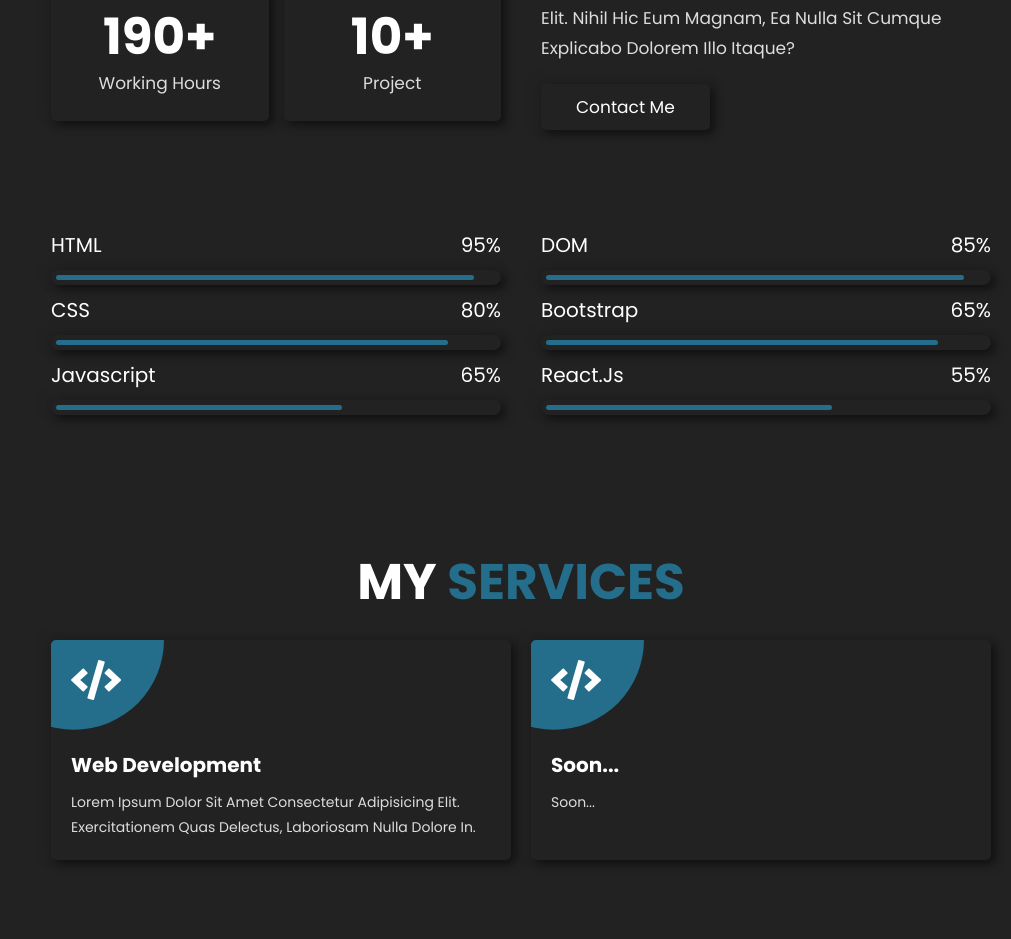
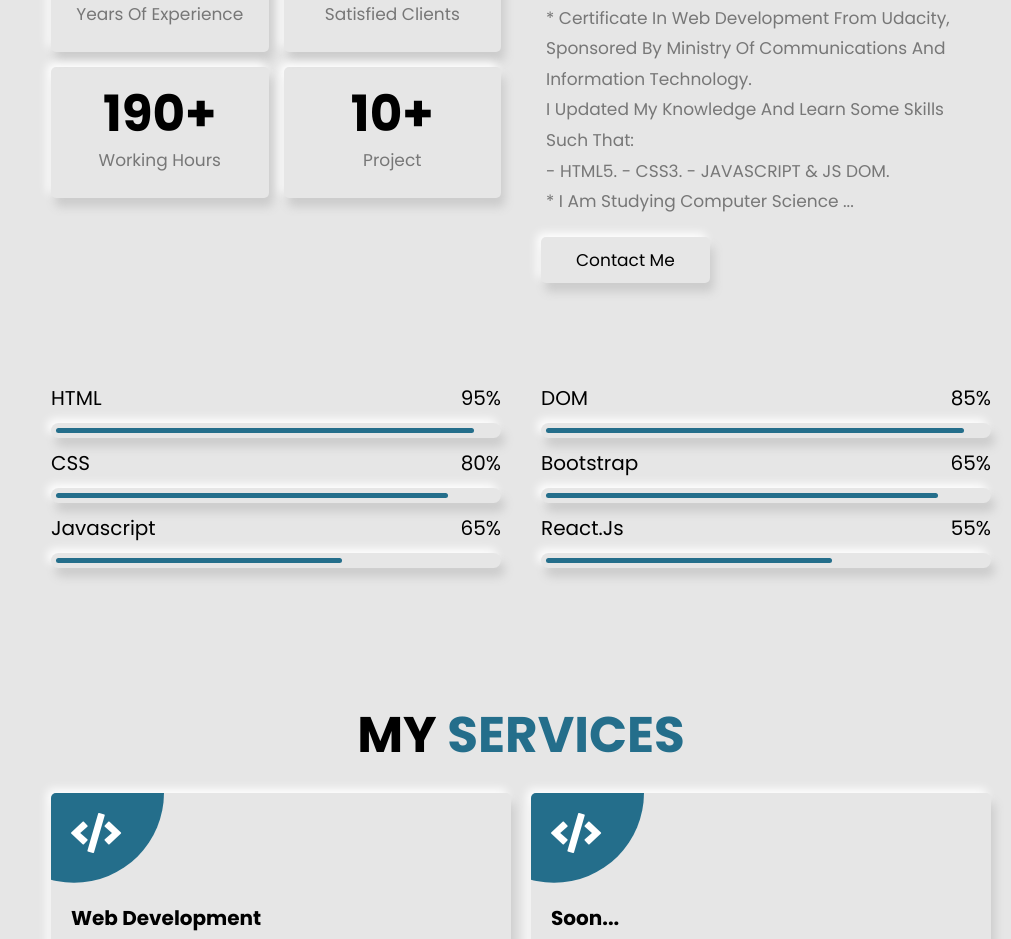
Before and after one commit to HendMF/Portfolio, a plain HTML site: page index.html in a window 1280 px wide. Shown: the part 1079-2018 px from the top of the page, without its empty margins (269-1280 px from the left). Drawn offline with nearby package versions, Linux system fonts and the light colour scheme.

Commit message:
some idit

```diff
--- a/css/style.css
+++ b/css/style.css
@@ -2,14 +2,12 @@
 
 :root {
   --blue: #246e8b;
-
-  --black: #fff;
-  --light-color: #ddd;
-  --bg-color: #222;
-  --border: 0.1rem solid rgba(0, 0, 0, 0.4);
-  --box-shadow: 0.4rem 0.4rem 1rem #111, -0.4rem -0.4rem 1rem #222;
-  --box-shadow-inset: 0.4rem 0.4rem 1rem #111 inset,
-    -0.4rem -0.4rem 1rem #222 inset;
+  --light-color: #777;
+  --bg-color: #e6e6e6;
+  --border: 0.1rem solid rgba(0, 0, 0, 0.2);
+  --box-shadow: 0.4rem 0.9rem 1rem #ccc, -0.4rem -0.4rem 1rem #fff;
+  --box-shadow-inset: 0.4rem 0.4rem 1rem #ccc inset,
+    -0.4rem -0.4rem 1rem #fff inset;
 }
 
 * {
@@ -30,20 +28,21 @@ html {
   scroll-behavior: smooth;
 }
 
-  body {
+body {
   background: var(--bg-color);
   padding-left: 30rem;
 }
 
 body.active {
-  --black: #444;
-  --light-color: #777;
-  --bg-color: #e6e6e6;
-  --border: 0.1rem solid rgba(0, 0, 0, 0.2);
-  --box-shadow: 0.4rem 0.4rem 1rem #ccc, -0.4rem -0.4rem 1rem #fff;
-  --box-shadow-inset: 0.4rem 0.4rem 1rem #ccc inset,
-    -0.4rem -0.4rem 1rem #fff inset;
+  --blue: #444;
 
+  --black: #fff;
+  --light-color: #ddd;
+  --bg-color: #222;
+  --border: 0.1rem solid rgba(0, 0, 0, 0.4);
+  --box-shadow: 0.4rem 0.9rem 1rem #111, -0.4rem -0.4rem 1rem #222;
+  --box-shadow-inset: 0.4rem 0.4rem 1rem #111 inset,
+    -0.4rem -0.4rem 1rem #222 inset;
 }
 section {
   min-height: 100vh;
@@ -286,7 +285,7 @@ section {
   font-size: 1.7rem;
   color: var(--light-color);
   line-height: 1.8;
-  padding: 1rem 0;
+  padding: 1rem 0.5rem;
 }
 
 .about .row:nth-child(3) {
--- a/index.html
+++ b/index.html
@@ -54,7 +54,9 @@
       <div class="content">
         <h3 class="Hind"></h3>
         <p class="Developer">i am a front-end developer</p>
-        <a href="./Hind-Mahmoud-Resume.pdf"  class="btn download" download>download CV</a>
+        <a href="./Hind-Mahmoud-Resume.pdf" class="btn download" download
+          >download CV</a
+        >
       </div>
 
       <div class="share">
@@ -108,8 +110,12 @@
         <div class="content">
           <h3>my name is <span>Hind Mahmoud</span></h3>
           <p>
-            Lorem ipsum dolor sit amet consectetur adipisicing elit. Nihil hic
-            eum magnam, ea nulla sit cumque explicabo dolorem illo itaque?
+            * Front-end developer. <br />* Certificate in web development from
+            udacity, sponsored by ministry of communications and information
+            technology. <br />I updated my knowledge and learn some skills such
+            that:<br />
+            - HTML5. - CSS3. - JAVASCRIPT & JS DOM.<br />
+            * I am Studying computer science ...
           </p>
           <a href="#contact" class="btn">contact me</a>
         </div>
@@ -148,8 +154,12 @@
           <i class="fas fa-code"></i>
           <h3>Web Development</h3>
           <p>
-            Lorem ipsum dolor sit amet consectetur adipisicing elit.
-            Exercitationem quas delectus, laboriosam nulla dolore in.
+            * Front-end developer. <br />* Certificate in web development from
+            udacity, sponsored by ministry of communications and information
+            technology. <br />I updated my knowledge and learn some skills such
+            that:<br />
+            - HTML5. - CSS3. - JAVASCRIPT & JS DOM.<br />
+            * I am Studying computer science ...
           </p>
         </div>
         <div class="box">
@@ -165,7 +175,7 @@
     <!-- portfolio section starts  -->
 
     <section class="portfolio" id="portfolio">
-      <h1 class="heading">my <span>portfolio</span></h1>
+      <h1 class="heading">my <span>Projects</span></h1>
 
       <div class="box-container">
         <a href="https://hendmf.github.io/Elwhats/" target="_blank" class="box">
--- a/js/script.js
+++ b/js/script.js
@@ -1,9 +1,9 @@
 // Autotyping Effect
 var AutoTyping = new Typed(".Hind", {
-  strings: ["Hind Mahmoud", "i am a front-end developer"],
+  strings: ["Hind Mahmoud"],
   typeSpeed: 150,
   backSpeed: 150,
-  loop: true,
+  loop: false,
 });
 // var AutoTyping = new Typed(".Developer", {
 //   strings: ["i am a front-end developer"],
```
